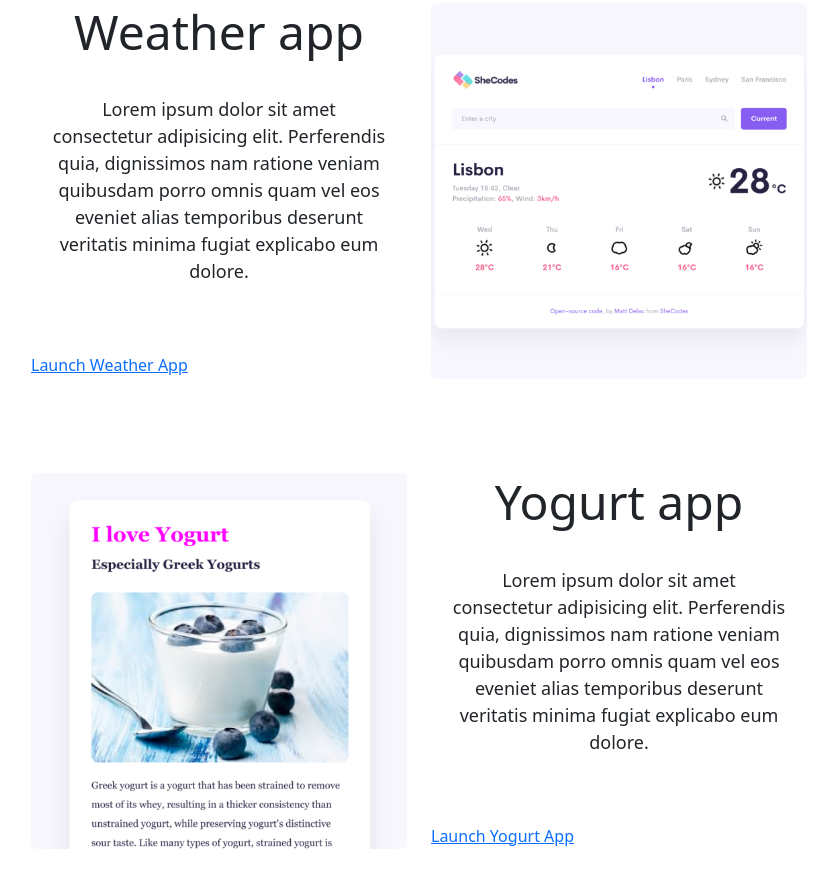
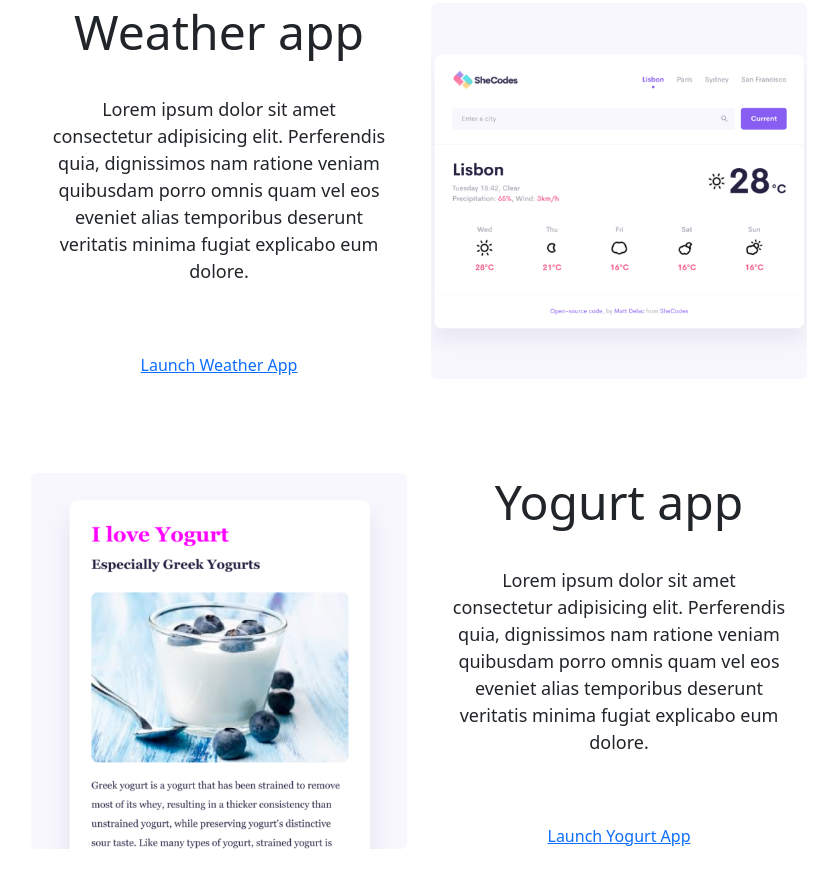
Before and after one commit to Emma-404/ebauche-portfolio-2, a plain HTML site: page index.html in a window 1280 px wide. Shown: the part 867-1754 px from the top of the page, without its empty margins (221-1059 px from the left). Drawn offline with nearby package versions, Linux system fonts and the light colour scheme.

Commit message:
Polish Responsive

```diff
--- a/index.html
+++ b/index.html
@@ -72,7 +72,7 @@
             voluptatum blanditiis harum.
           </p>
           <div class="mt-5"
-          <a href="#" class="primary-link" title="Yoga project">Launch Yoga App</a>
+          <a href="#" class="primary-link project-link project-link" title="Yoga project">Launch Yoga App</a>
         </div>
       </div>
     </div>
@@ -86,7 +86,7 @@
           explicabo eum dolore.
         </p>
         <div class="mb-5 mt-5">
-          <a href="#" class="primary-link" title="Weather project">Launch Weather App</a>
+          <a href="#" class="primary-link project-link" title="Weather project">Launch Weather App</a>
         </div>
       </div>
       <div class="col-sm-6">
@@ -106,7 +106,7 @@
           explicabo eum dolore.
         </p>
         <div class="mt-5">
-          <a href="#" class="primary-link" title="Yogurt Project">Launch Yogurt App</a>
+          <a href="#" class="primary-link project-link" title="Yogurt Project">Launch Yogurt App</a>
         </div>
       </div>
     </div>
--- a/style.css
+++ b/style.css
@@ -97,6 +97,12 @@ p {
   text-decoration: underline;
 }
 
+.project-link {
+  display: block;
+  text-align: center;
+  margin: 0 20px;
+}
+
 @media (max-width: 900px) {
   h1 {
     font-size: 47px;
```
Also changed, not shown: 1 other file.
